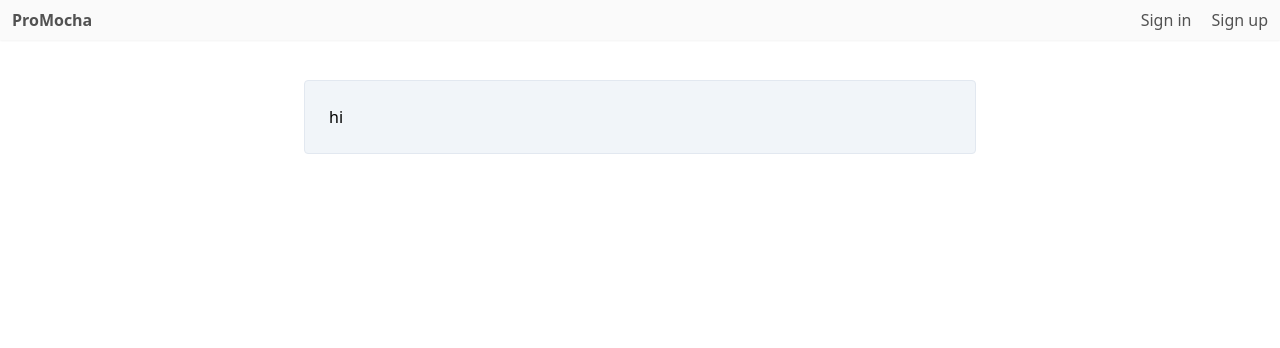
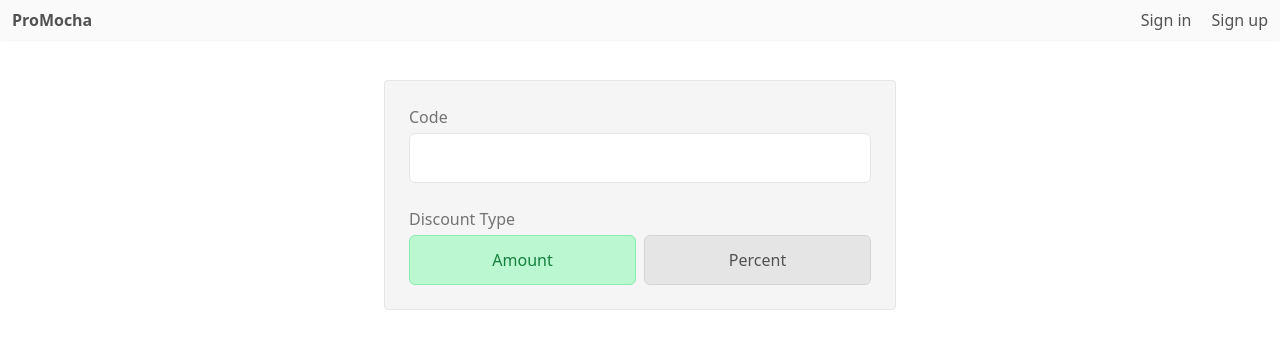
Before and after one commit to daniel-black/promochaV2, a Next.js app: page /promocodes/new in a window 1280 px wide. Shown: the top 348 px of the page. Built offline with nearby package versions, Linux system fonts and the light colour scheme; no server answers.

Commit message:
create type-toggle

```diff
--- a/src/app/promocodes/new/form.tsx
+++ b/src/app/promocodes/new/form.tsx
@@ -1,13 +1,89 @@
 'use client';
 
+import { ChangeEvent, Dispatch, SetStateAction, useState } from "react";
+
 export default function Form() {
+  const [code, setCode] = useState<string>('');
+  const [type, setType] = useState<Type>('amount');
 
+  const handleCodeChange = (e: ChangeEvent<HTMLInputElement>) => setCode(e.target.value.toUpperCase());
 
   return (
-    <section className="rounded p-6 bg-slate-100 w-full max-w-2xl border border-slate-200">
-      <form>
-        hi
+    <section className="rounded p-6 bg-neutral-100 w-full max-w-lg border border-neutral-200">
+      <form className="space-y-6">
+        <TextInput name="code" value={code} onChange={handleCodeChange} />
+        <TypeToggle type={type} setType={setType} />
       </form>
     </section>
   );
 }
+
+type TextInputProps = {
+  name: string;
+  value: string;
+  onChange: (e: ChangeEvent<HTMLInputElement>) => void;
+};
+
+function TextInput({ name, value, onChange }: TextInputProps) {
+  return (
+    <FormSectionWrapper>
+      <Label name={name} />
+      <input
+        value={value}
+        onChange={onChange}
+        type="text"
+        id={name}
+        className="uppercase w-full rounded-md p-3 bg-white border border-neutral-200"
+      />
+    </FormSectionWrapper>
+  );
+}
+
+const types = ['amount', 'percent'] as const;
+type Type = typeof types[number]
+
+type TypeToggleProps = {
+  type: Type;
+  setType: Dispatch<SetStateAction<Type>>;
+}
+
+function TypeToggle({ type, setType }: TypeToggleProps) {
+  const isAmount = type === 'amount';
+
+  const handleClick = (e: React.MouseEvent<HTMLButtonElement>) => {
+    e.preventDefault();
+    setType(e.currentTarget.value as Type);
+  }
+
+  return (
+    <FormSectionWrapper>
+      <Label name="Discount Type" />
+      <div className="flex gap-2">
+        <button
+          className={`w-full ${isAmount ? 'bg-green-200 border-green-300 text-green-700' : 'bg-neutral-200 text-neutral-600 border-neutral-300 hover:bg-neutral-300'} py-3 rounded-md border disabled:cursor-not-allowed transition-all duration-100`}
+          value={'amount'}
+          onClick={handleClick}
+          disabled={isAmount}
+        >
+          Amount
+        </button>
+        <button
+          className={`w-full ${!isAmount ? 'bg-indigo-200 border-indigo-300 text-indigo-700' : 'bg-neutral-200 text-neutral-600 border-neutral-300 hover:bg-neutral-300'} py-3 rounded-md border disabled:cursor-not-allowed transition-all duration-100`}
+          value={'percent'}
+          onClick={handleClick}
+          disabled={!isAmount}
+        >
+          Percent
+        </button>
+      </div>
+    </FormSectionWrapper>
+  );
+}
+
+function Label({ name }: { name: string }) {
+  return <label htmlFor={name} className="block text-neutral-500 capitalize">{name}</label>;
+}
+
+function FormSectionWrapper({ children }: { children: React.ReactNode }) {
+  return <div className="space-y-1">{children}</div>;
+}
```
